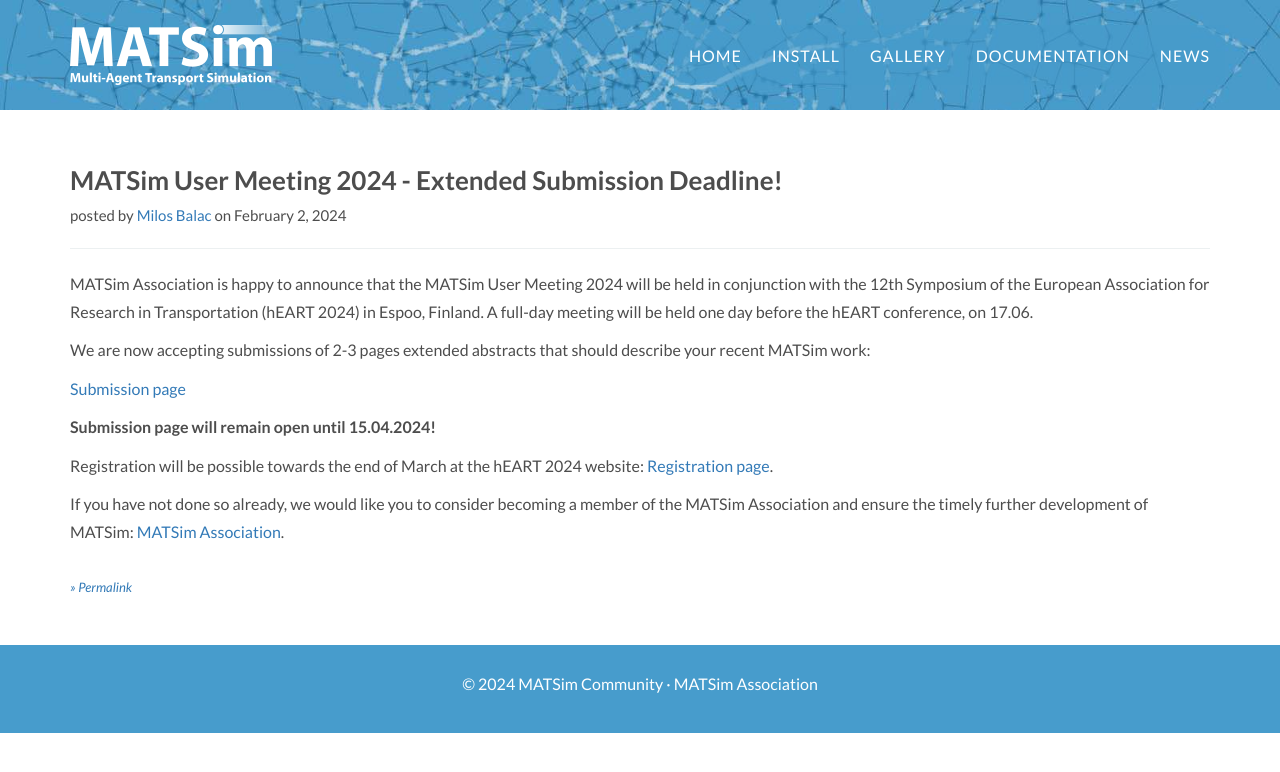
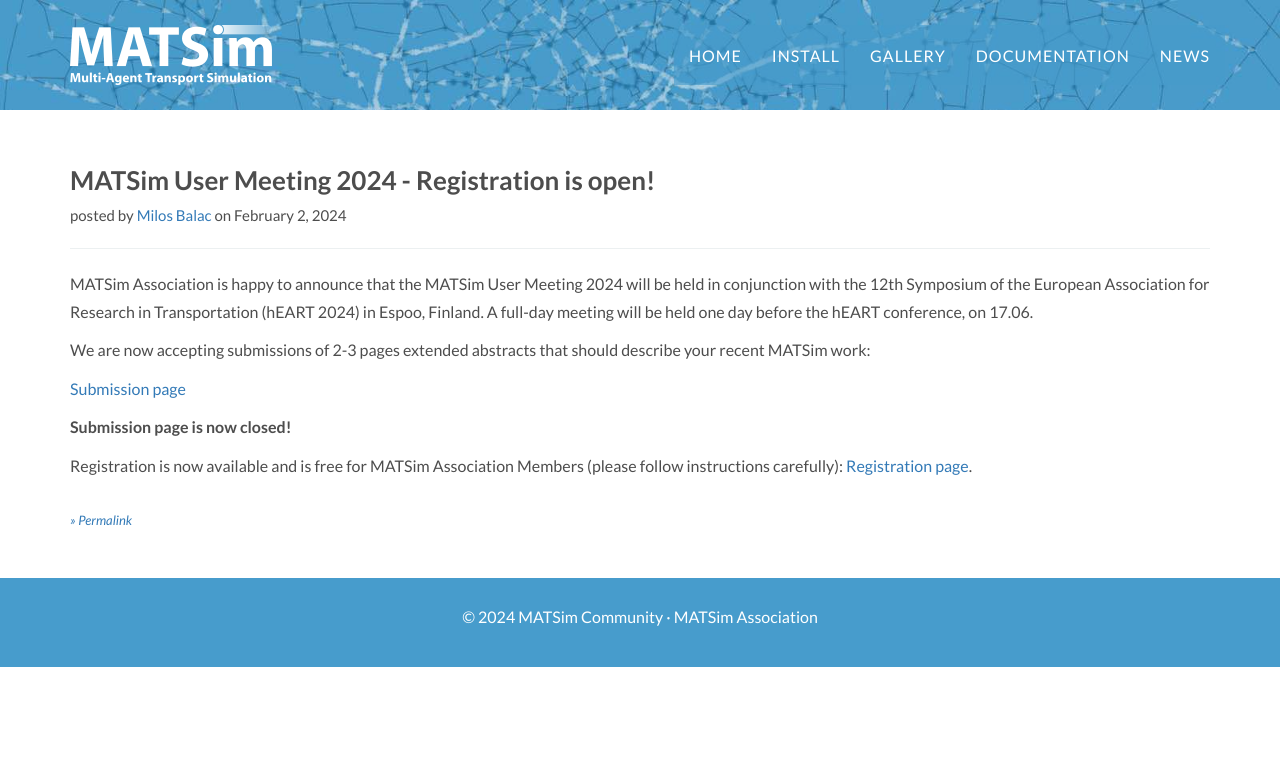
Before and after one commit to matsim-org/jekyll-website, a Jekyll site: the page built from _posts/2024-02-02-MUM24.md, in a window 1280 px wide. Shown: the top 772 px of the page. Built offline with Jekyll 4.4.1, drawn with Linux system fonts in a browser that asks for light colours; some web fonts are replaced.

Commit message:
Update 2024-02-02-MUM24.md
The registration page is now available.

```diff
--- a/_posts/2024-02-02-MUM24.md
+++ b/_posts/2024-02-02-MUM24.md
@@ -1,8 +1,8 @@
 ---
 layout: post
 author: Milos Balac
-title: "MATSim User Meeting 2024 - Extended Submission Deadline!"
-summary: "Call for extended abstracts for MUM 2024"
+title: "MATSim User Meeting 2024 - Registration is open!"
+summary: "Registration for MUM 2024 is now available"
 ---
 
 MATSim Association is happy to announce that the MATSim User Meeting 2024 will be held in conjunction with the
@@ -12,8 +12,6 @@
 
 [Submission page](https://easychair.org/my/conference?conf=mum2024)
 
-**Submission page will remain open until 15.04.2024!**
+**Submission page is now closed!**
 
-Registration will be possible towards the end of March at the hEART 2024 website: [Registration page](https://heart2024.aalto.fi/registration).
-
-If you have not done so already, we would like you to consider becoming a member of the MATSim Association and ensure the timely further development of MATSim: [MATSim Association](https://matsim.org/association/).
+Registration is now available and is free for MATSim Association Members (please follow instructions carefully): [Registration page](https://matsim.payrexx.com/en/pay?tid=f7c50c4a).
```
